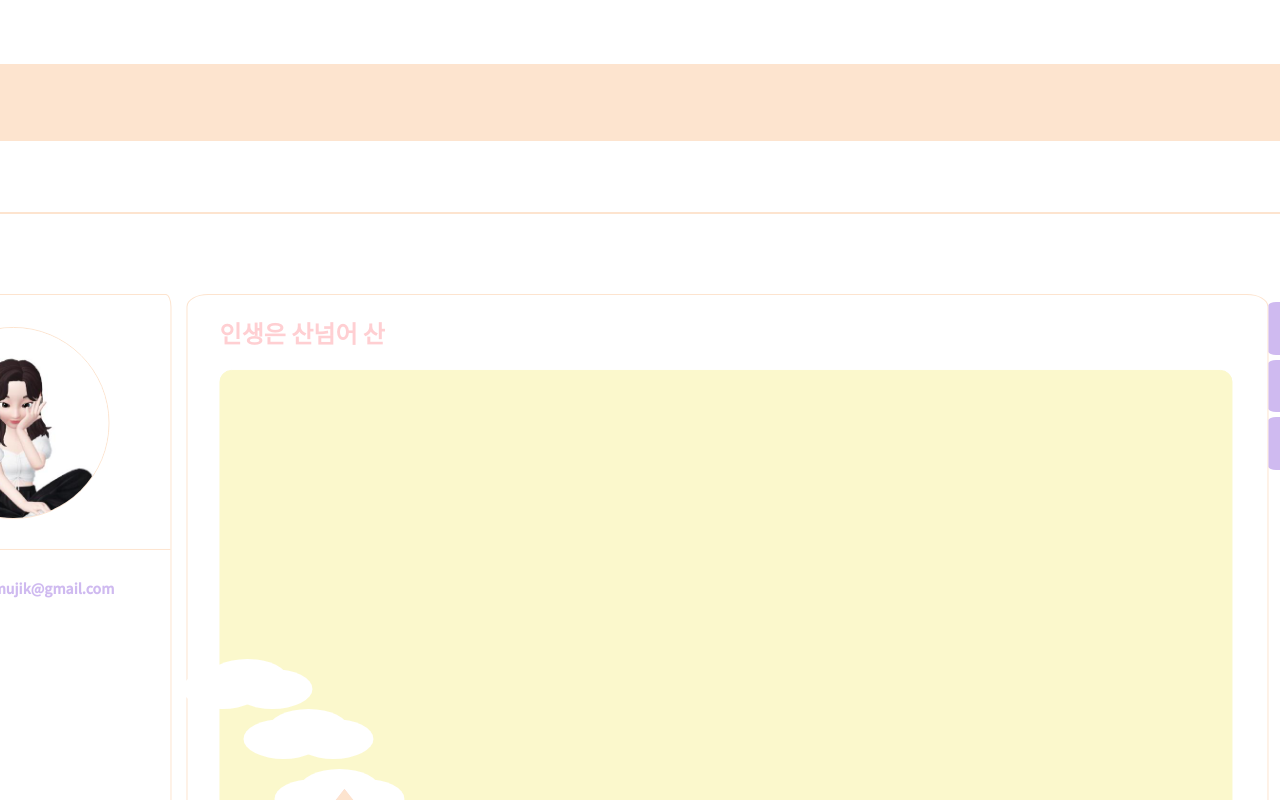
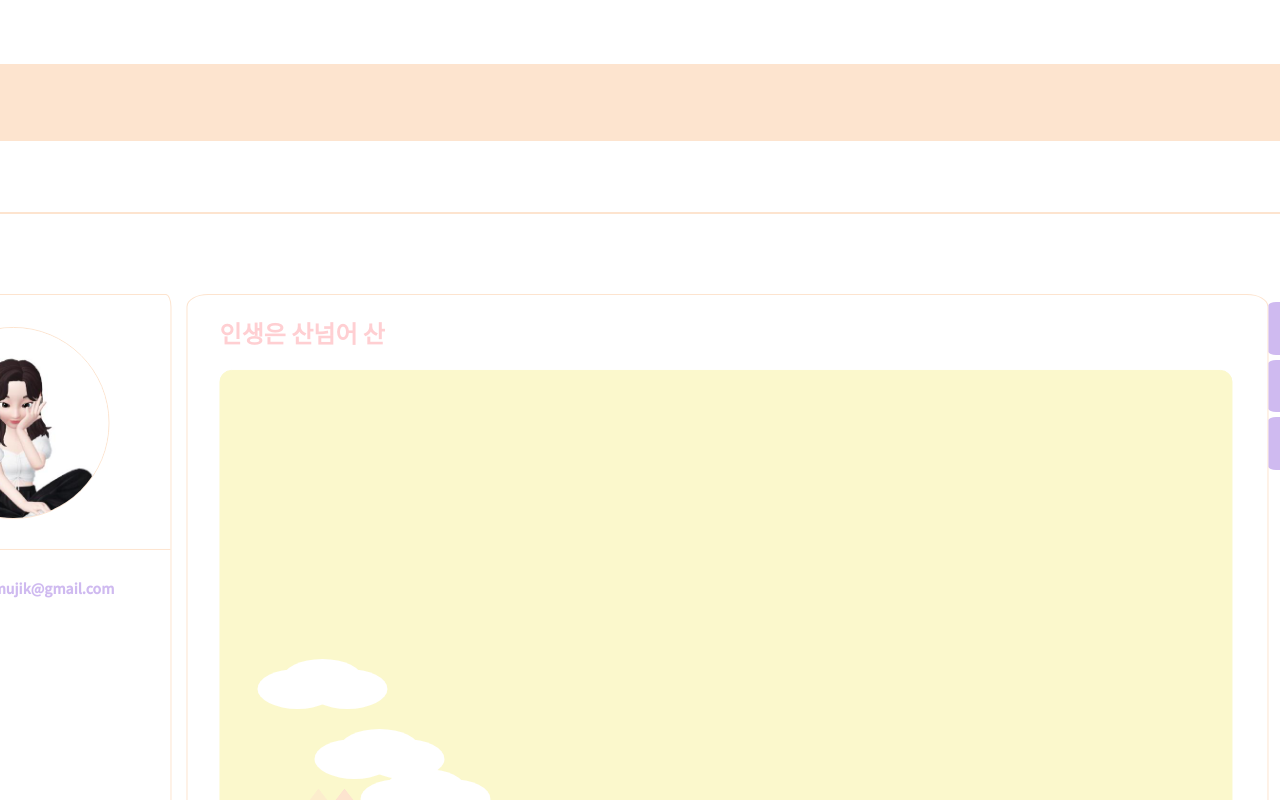
Before and after one commit to madisonrubylee/madison-blog-pure, a Next.js app: page / in a window 1280 px wide. Shown: the top 800 px of the page. Built offline with nearby package versions, Linux system fonts and the light colour scheme.

Commit message:
구름 위치 조정

```diff
--- a/components/timeline/timeline.module.css
+++ b/components/timeline/timeline.module.css
@@ -68,12 +68,12 @@
 }
 
 @-webkit-keyframes cloud {
-    0% { left: -100px; }
+    0% { left: 0px; }
     100% { left: 1000px; }
 }
 
 @keyframes cloud {
-    0% { left: -100px; }
+    0% { left: 0px; }
     100% { left: 1000px; }
 }
 
@@ -97,18 +97,18 @@
 }
 
 .secondCloud {
-    bottom: 160px;
+    bottom: 140px;
     -webkit-animation: secondCloud 50s infinite linear;
             animation: secondCloud 50s infinite linear;
 }
 
 @-webkit-keyframes secondCloud {
-    0% { left: -100px; }
+    0% { left: -20px; }
     100% { left: 1000px; }
 }
 
 @keyframes secondCloud {
-    0% { left: -100px; }
+    0% { left: -20px; }
     100% { left: 1000px; }
 }
 
@@ -134,17 +134,17 @@
 
 .thirdCloud {
     bottom: 210px;
-    -webkit-animation: thirdCloud 100s infinite linear;
-            animation: thirdCloud 100s infinite linear;
+    -webkit-animation: thirdCloud 120s infinite linear;
+            animation: thirdCloud 120s infinite linear;
 }
 
 @-webkit-keyframes thirdCloud {
-    0% { left: -100px; }
+    0% { left: -10px; }
     100% { left: 1000px; }
 }
 
 @keyframes thirdCloud {
-    0% { left: -100px; }
+    0% { left: -10px; }
     100% { left: 1000px; }
 }
 
```
